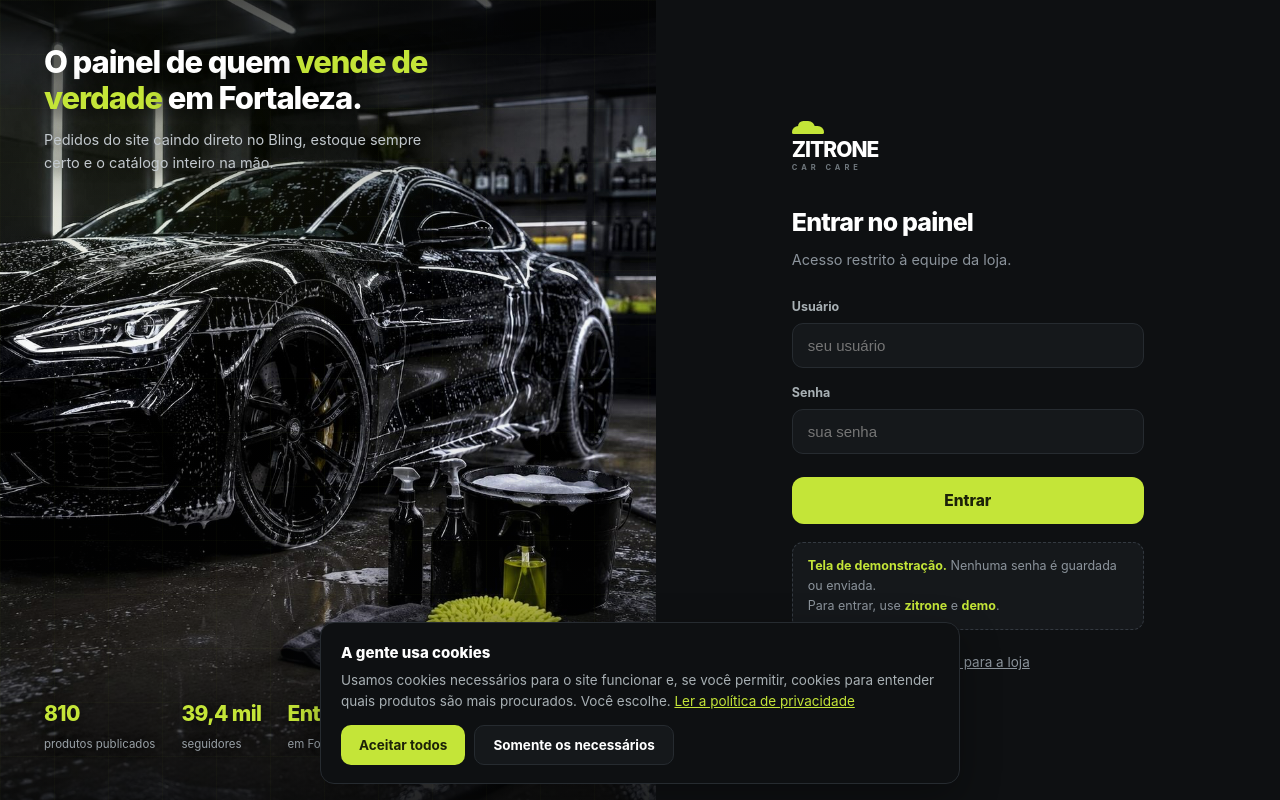
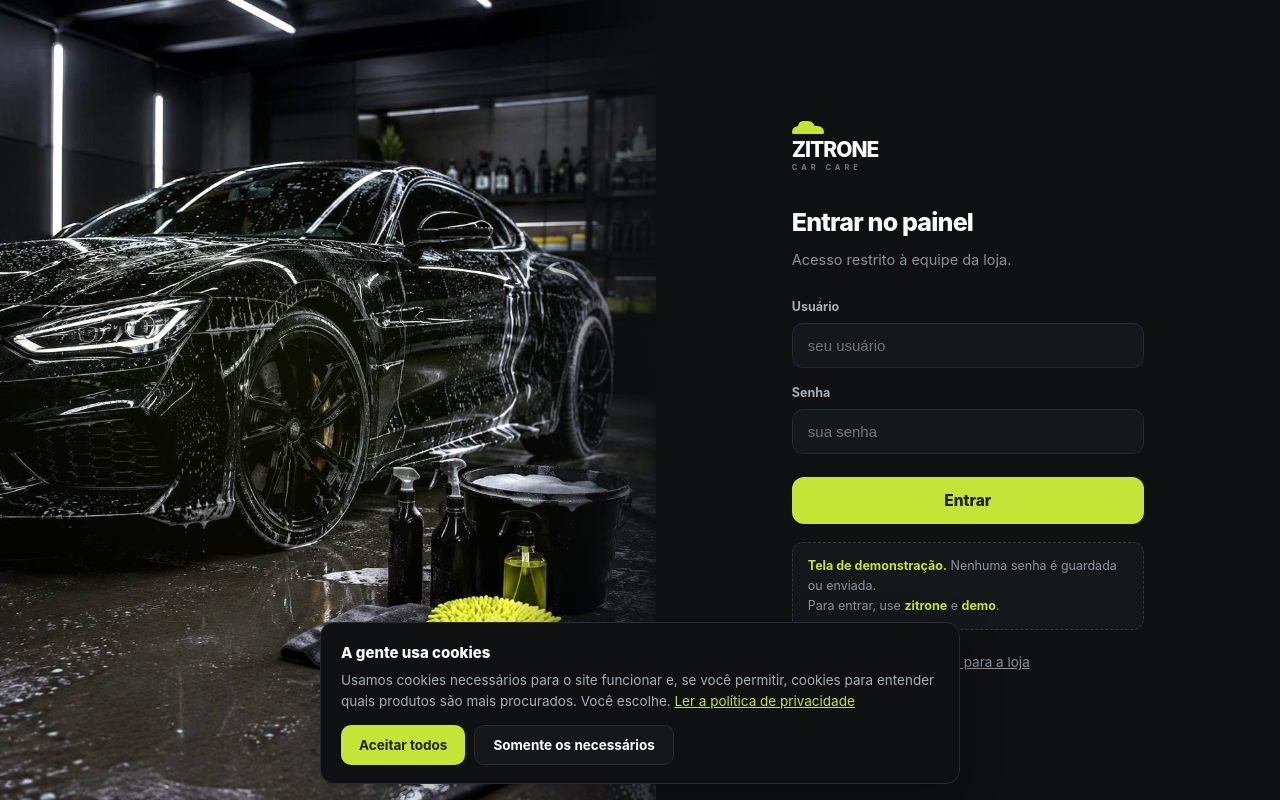
Before and after one commit to cezar-moreira/zitrone, a plain HTML site: page index.html in a window 1280 px wide. Both pictures are taken after a click on the link "ver o painel da loja". Drawn offline with Linux system fonts and the light colour scheme.

Commit message:
Add files via upload

```diff
--- a/index.html
+++ b/index.html
@@ -315,16 +315,13 @@ footer a:hover{color:var(--lm)}
 /* ---------- login ---------- */
 .lgW{min-height:100vh;display:grid;grid-template-columns:1.05fr 1fr;background:var(--pre)}
 @media(max-width:900px){.lgW{grid-template-columns:1fr;min-height:auto}
- .lgArte{min-height:280px;padding:26px}.lgSvg{display:none}.lgFr{font-size:24px}.lgSub{display:none}}
-.lgArte{position:relative;overflow:hidden;background:#0a0b0c;
- display:flex;flex-direction:column;justify-content:space-between;padding:44px}
+ .lgArte{min-height:240px}}
+.lgArte{position:relative;overflow:hidden;background:#0a0b0c;padding:0}
 .lgArte .foto{position:absolute;inset:0;background:url('login-carro.jpg') center 42%/cover no-repeat;z-index:0}
 .lgArte .veu{position:absolute;inset:0;z-index:1;background:
- linear-gradient(180deg,rgba(6,7,8,.72) 0%,rgba(6,7,8,.10) 26%,rgba(6,7,8,0) 48%,rgba(6,7,8,.20) 70%,rgba(6,7,8,.85) 100%),
- radial-gradient(620px 380px at 20% 14%,rgba(196,229,56,.10),transparent 66%)}
-.lgArte::before{content:"";position:absolute;inset:0;z-index:2;pointer-events:none;
- background-image:linear-gradient(rgba(196,229,56,.022) 1px,transparent 1px),linear-gradient(90deg,rgba(196,229,56,.022) 1px,transparent 1px);
- background-size:54px 54px}
+ linear-gradient(90deg,rgba(6,7,8,0) 78%,rgba(14,16,18,.85) 100%),
+ radial-gradient(700px 460px at 40% 46%,rgba(196,229,56,.07),transparent 70%)}
+
 .lgArte>*{position:relative;z-index:3}
 .lgFr{text-shadow:0 2px 22px rgba(0,0,0,.85);font-size:31px;font-weight:800;letter-spacing:-1.1px;line-height:1.16;color:#fff;max-width:420px}
 .lgFr em{font-style:normal;color:var(--lm)}
@@ -501,16 +498,6 @@ footer a:hover{color:var(--lm)}
  <div class="lgW">
   <div class="lgArte">
    <div class="foto"></div><div class="veu"></div>
-   <div>
-    <div class="lgFr">O painel de quem <em>vende de verdade</em> em Fortaleza.</div>
-    <div class="lgSub">Pedidos do site caindo direto no Bling, estoque sempre certo e o catálogo inteiro na mão.</div>
-   </div>
-
-   <div class="lgNums">
-     <div><b>810</b><span>produtos publicados</span></div>
-     <div><b>39,4 mil</b><span>seguidores</span></div>
-     <div><b>Entrega hoje</b><span>em Fortaleza</span></div>
-   </div>
   </div>
   <div class="lgForm"><div class="lgBox">
     <div class="lg"><div class="car"></div><div class="n" style="font-size:21px;color:#fff">ZITRONE</div><div class="s">CAR CARE</div></div>
```
